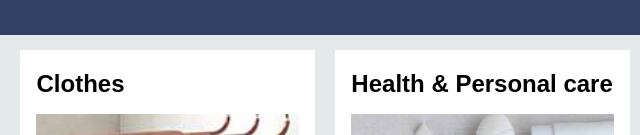
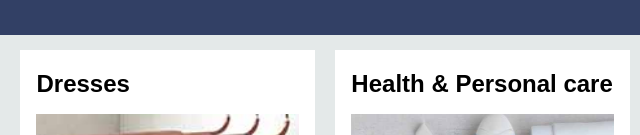
Before and after one commit to Suryakanta15/Amazon, a plain HTML site: page index.html in a window 1280 px wide. Shown: the part 665-800 px from the top of the page, 0-640 px from the left. Drawn offline with Linux system fonts and the light colour scheme.

Commit message:
clothes changes

```diff
--- a/index.html
+++ b/index.html
@@ -74,7 +74,7 @@
 
     </div>
     <div class="shop-section">
-        <div class="box1 box"><div class="box-content"><h2>Clothes</h2>
+        <div class="box1 box"><div class="box-content"><h2>Dresses</h2>
             <div class="box-img" style="background-image:url('box1_image.jpg') ;"></div>
         <p>See more</p></div>
     </div>
```
